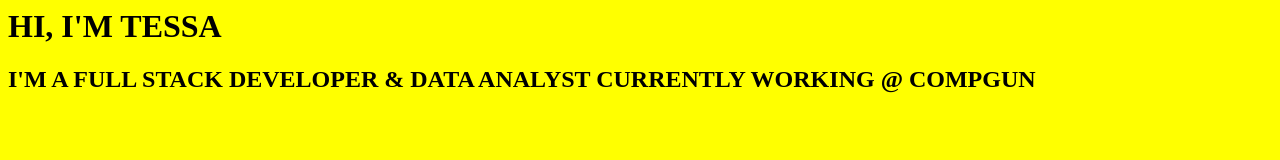
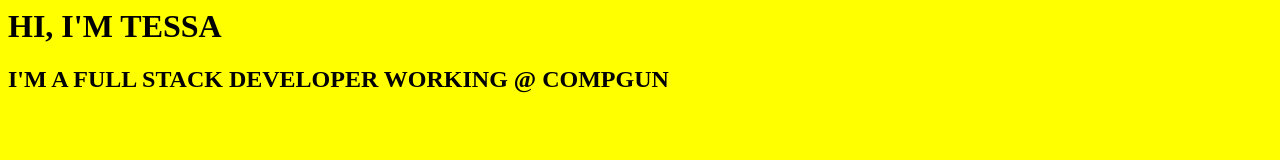
Before and after one commit to tessajeanserdar/tessaserdar.com, a website: page client/index.html in a window 1280 px wide. Drawn offline with Linux system fonts and the light colour scheme.

Commit message:
updates to npm start

```diff
--- a/client/index.html
+++ b/client/index.html
@@ -5,6 +5,6 @@
 </head>
 <body>
   <h1>HI, I'M TESSA</h1>
-    <h2>I'M A FULL STACK DEVELOPER & DATA ANALYST CURRENTLY WORKING @ COMPGUN</h2>
+    <h2>I'M A FULL STACK DEVELOPER WORKING @ COMPGUN</h2>
 </body>
 </html>
--- a/package.json
+++ b/package.json
@@ -4,7 +4,7 @@
   "description": "Personal Website",
   "main": "server.js",
   "scripts": {
-    "start": "nodemon server.js"
+    "start": "node server.js"
   },
   "dependencies": {
     "express": "^4.13.1"
```
